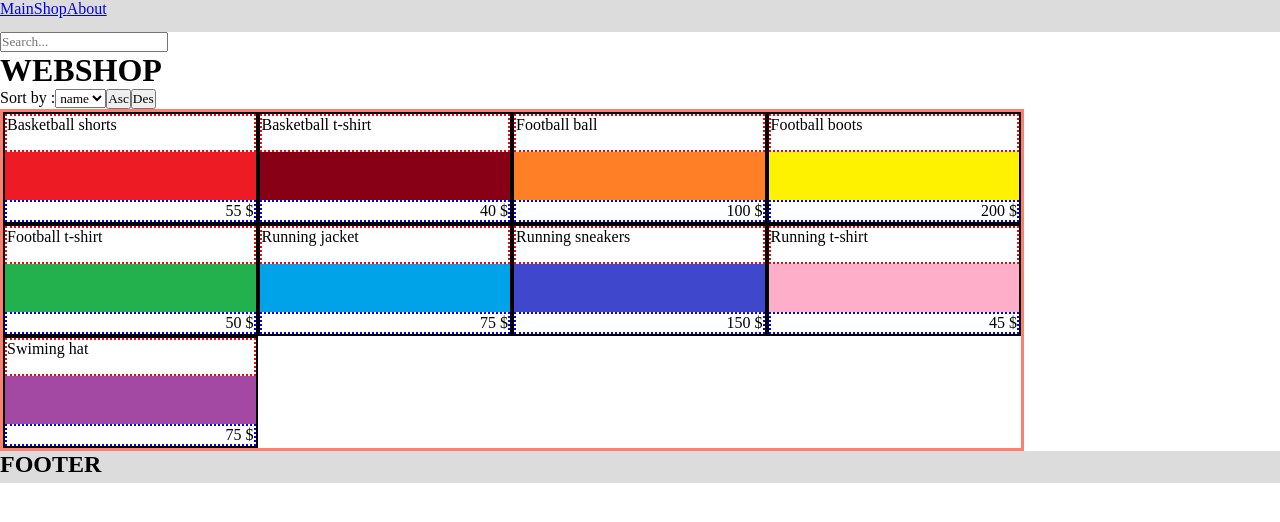
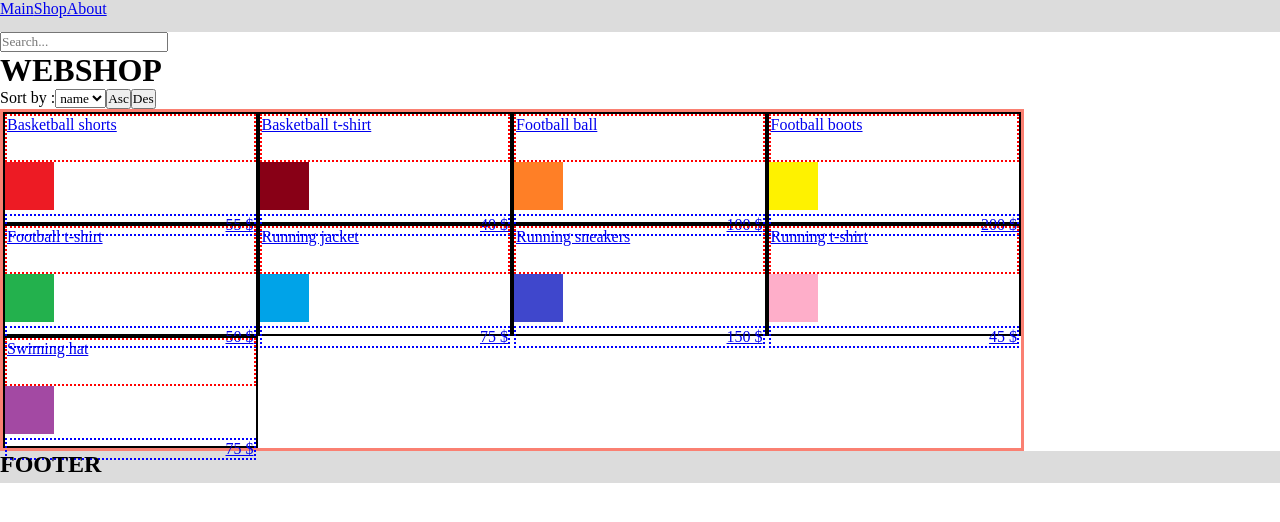
Before and after one commit to TRAHIM86/webshop, a React (Create React App) app: page / in a window 1280 px wide. Shown: the top 522 px of the page. Built offline with nearby package versions, Linux system fonts and the light colour scheme; data requests are answered from the project's data file.

Commit message:
feat: added link to productId (if you clicked product)

```diff
--- a/src/components/productList.jsx
+++ b/src/components/productList.jsx
@@ -1,3 +1,4 @@
+import { Link } from "react-router-dom";
 import { ProductImg } from "./productImg";
 import styles from "./productList.module.css";
 
@@ -9,11 +10,13 @@ export const ProductList = ({ products }) => {
           products.map((product) => {
             return (
               <div className={styles.productItem} key={product.id}>
-                <div className={styles.productName}>{product.name}</div>
-                <ProductImg productName={product.name} />
-                <div
-                  className={styles.productPrice}
-                >{`${product.price} $`}</div>
+                <Link to={`/${product.id}`}>
+                  <div className={styles.productName}>{product.name}</div>
+                  <ProductImg productName={product.name} />
+                  <div
+                    className={styles.productPrice}
+                  >{`${product.price} $`}</div>
+                </Link>
               </div>
             );
           })}
```
